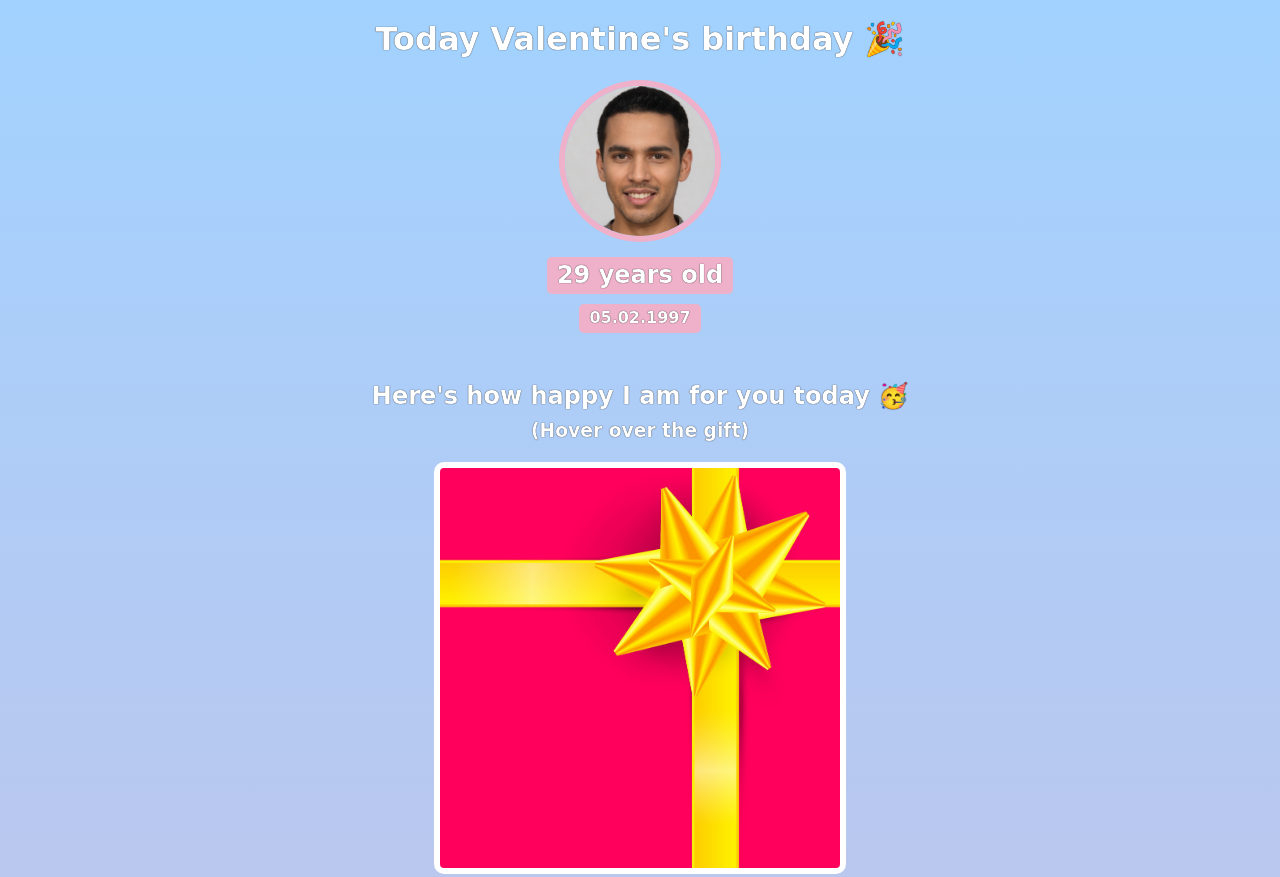
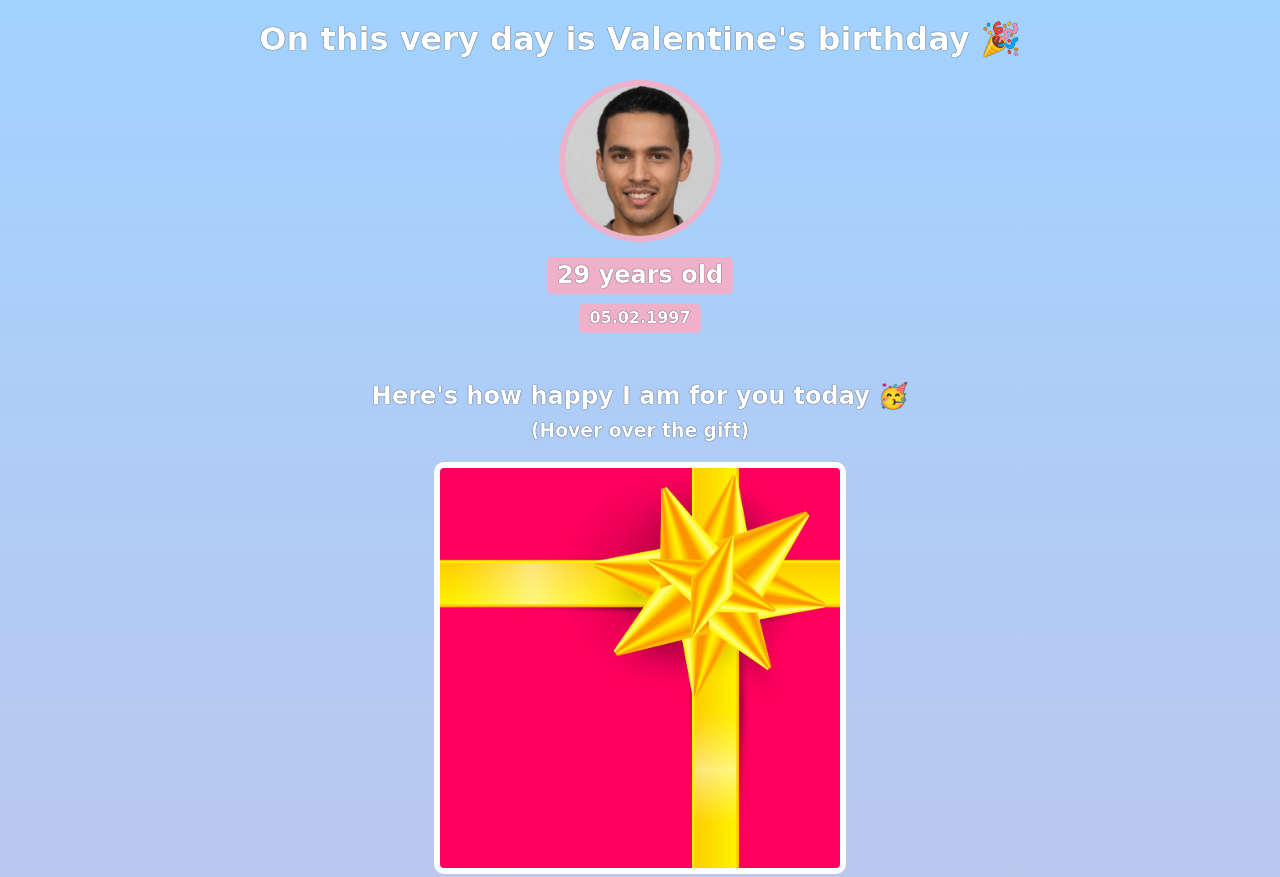
Before and after one commit to delegatus/bussiness-cards, a plain HTML site: page index.html in a window 1280 px wide. Shown: the top 877 px of the page. Drawn offline with nearby package versions, Linux system fonts and the light colour scheme; a web font is replaced by a local one.

Commit message:
changed h1 and the birthday of valentine

```diff
--- a/index.html
+++ b/index.html
@@ -7,7 +7,7 @@
     </head>
     <body>
         <div id="header">
-            <h1>Today Valentine's birthday 🎉</h1>
+            <h1>On this very day is Valentine's birthday 🎉</h1>
             <img id="bff-img" src="images/nick.jpg">
             <h2 id="bday-age">29 years old</h2>
             <h4 id="bday-date">05.02.1997</h4>
```
